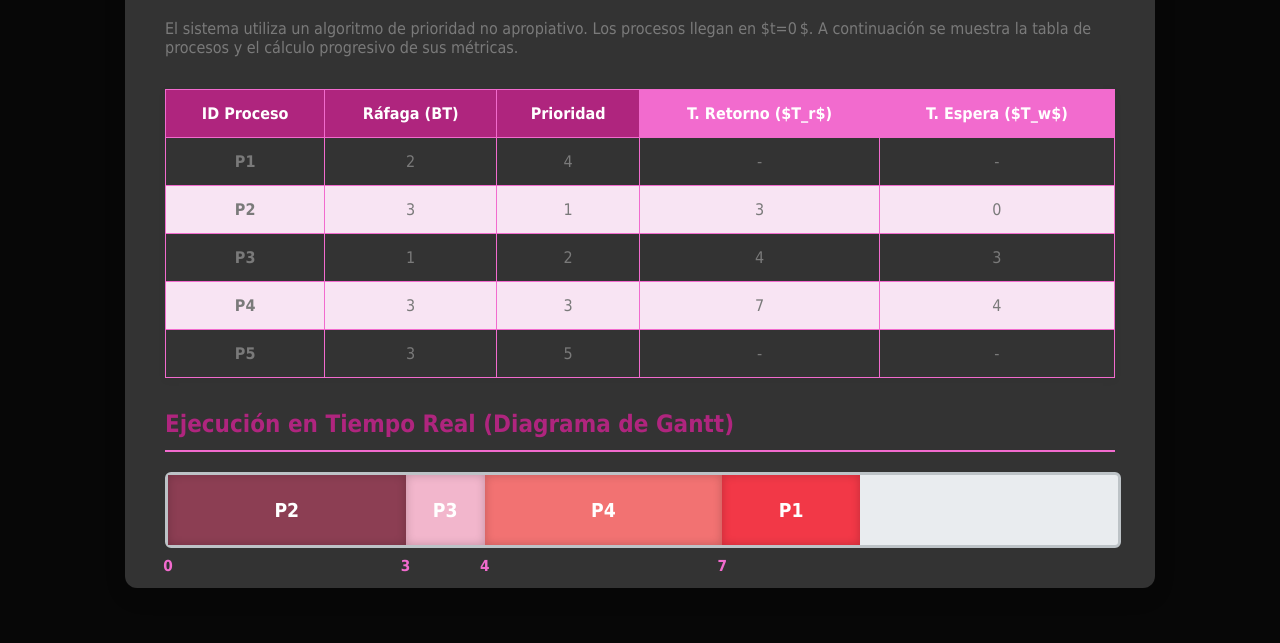
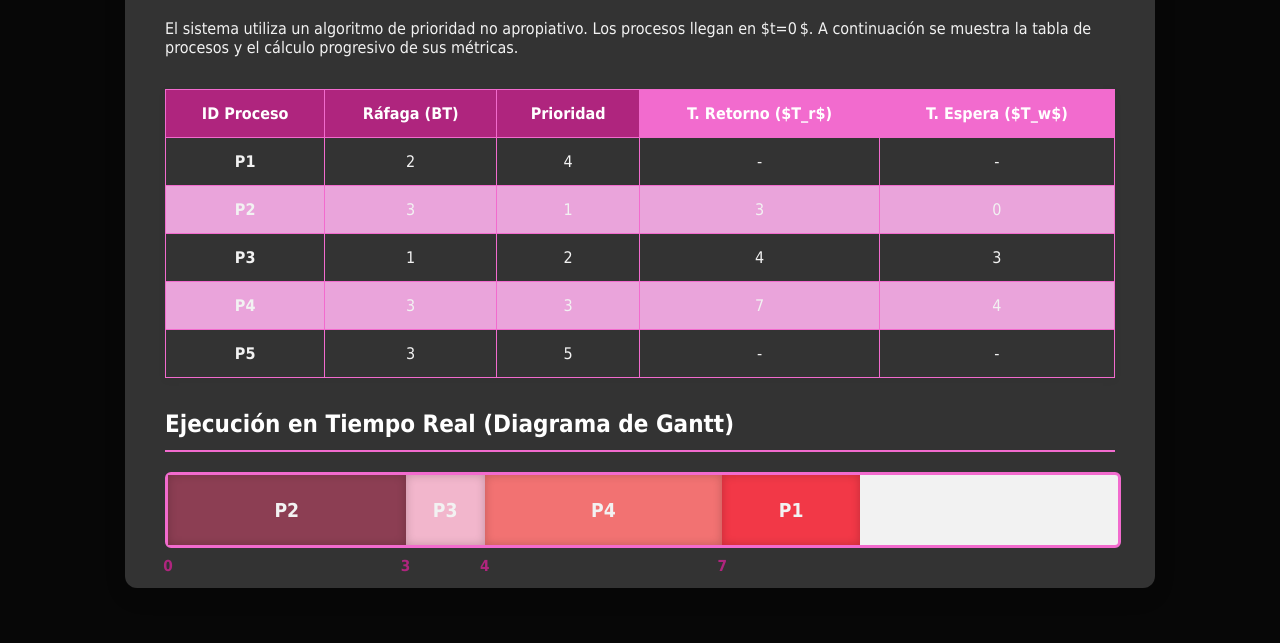
Before and after one commit to HazielRZ/Priority-scheduling, a plain HTML site: page index.html in a window 1280 px wide. Shown: the part 157-800 px from the top of the page. Drawn offline with Linux system fonts and the light colour scheme.

Commit message:
Css check

```diff
--- a/styles.css
+++ b/styles.css
@@ -12,17 +12,17 @@ body {
     padding: 2.5rem;
     border-radius: 12px;
     box-shadow: 0 8px 24px rgba(0, 0, 0, 0.08);
-    color: #7a7a7a;
+    color: #f2f2f2;
 }
 
-h1, h2, h3 { color: #af257e; border-bottom: 2px solid #f26bce; padding-bottom: 0.8rem; }
+h1, h2, h3 { color: #ffffff; border-bottom: 2px solid #f26bce; padding-bottom: 0.8rem; }
 
 /* Estilos de Tabla */
 table { width: 100%; border-collapse: collapse; margin: 2rem 0; box-shadow: 0 2px 8px rgba(0,0,0,0.05); }
 th, td { border: 1px solid #f26bce; padding: 14px; text-align: center; }
 th { background-color: #af257e; color: #ffffff; font-weight: 600; }
 .resultado-header { background-color: #f26bce; }
-tbody tr:nth-child(even) { background-color: #f8e4f3; }
+tbody tr:nth-child(even) { background-color: #eaa4db; }
 
 /* Estilos del Diagrama de Gantt y Animación */
 .gantt-container {
@@ -30,10 +30,10 @@ tbody tr:nth-child(even) { background-color: #f8e4f3; }
     width: 100%;
     height: 70px;
     border-radius: 6px;
-    background-color: #e9ecef;
+    background-color: #f2f2f2;
     position: relative;
     overflow: visible;
-    border: 3px solid #bdc3c7;
+    border: 3px solid #f26bce;
 }
 
 .gantt-block {
@@ -41,7 +41,7 @@ tbody tr:nth-child(even) { background-color: #f8e4f3; }
     display: flex;
     align-items: center;
     justify-content: center;
-    color: white;
+    color: #f2f2f2;
     font-weight: bold;
     font-size: 1.2rem;
     position: relative;
@@ -63,13 +63,13 @@ tbody tr:nth-child(even) { background-color: #f8e4f3; }
     bottom: -30px;
     font-size: 0.95rem;
     font-weight: 700;
-    color: #f26bce;
+    color: #af257e;
     transform: translateX(-50%);
 }
 
 .metrics-summary {
     margin-top: 2rem;
-    background-color: #e8f4fd;
+    background-color: #eaa4db;
     padding: 1.5rem;
     border-radius: 8px;
     border-left: 5px solid #af257e;
```
